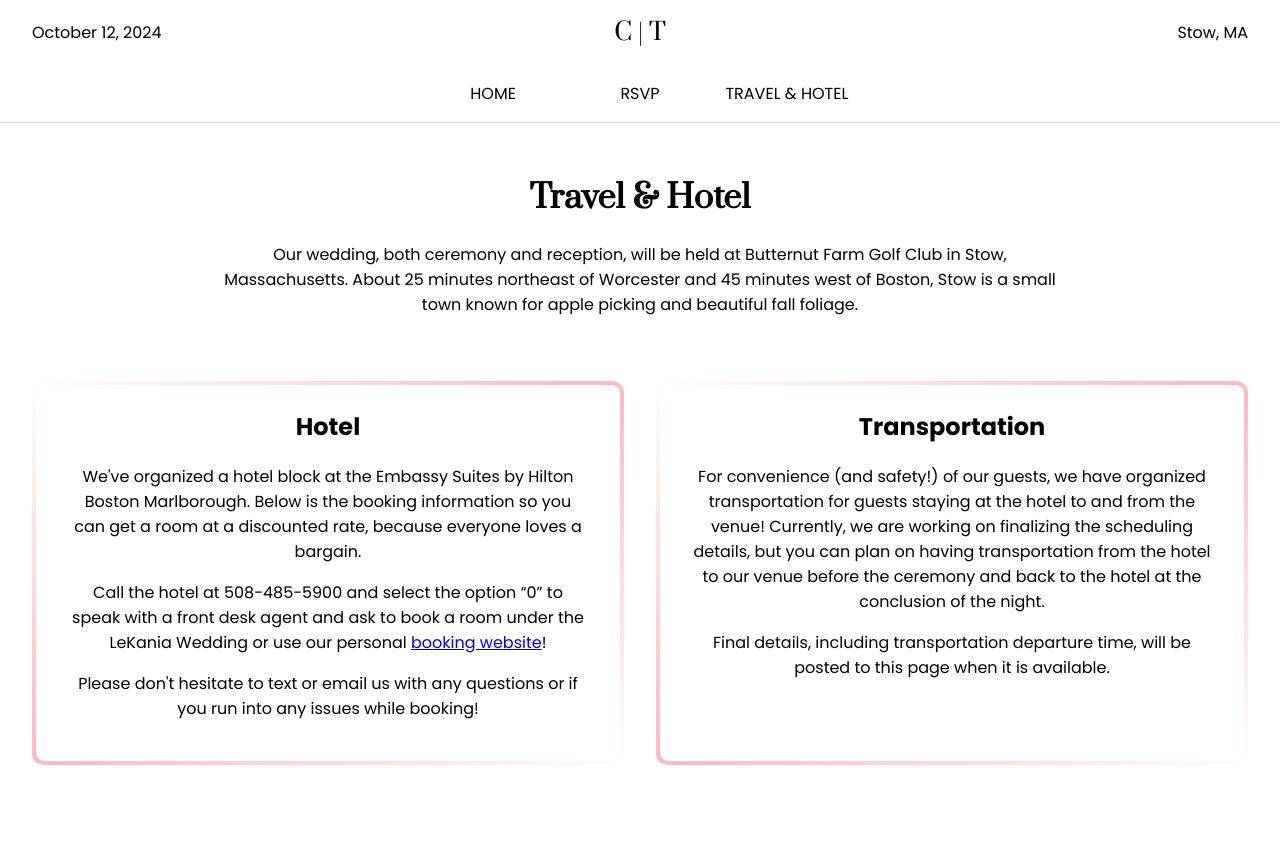
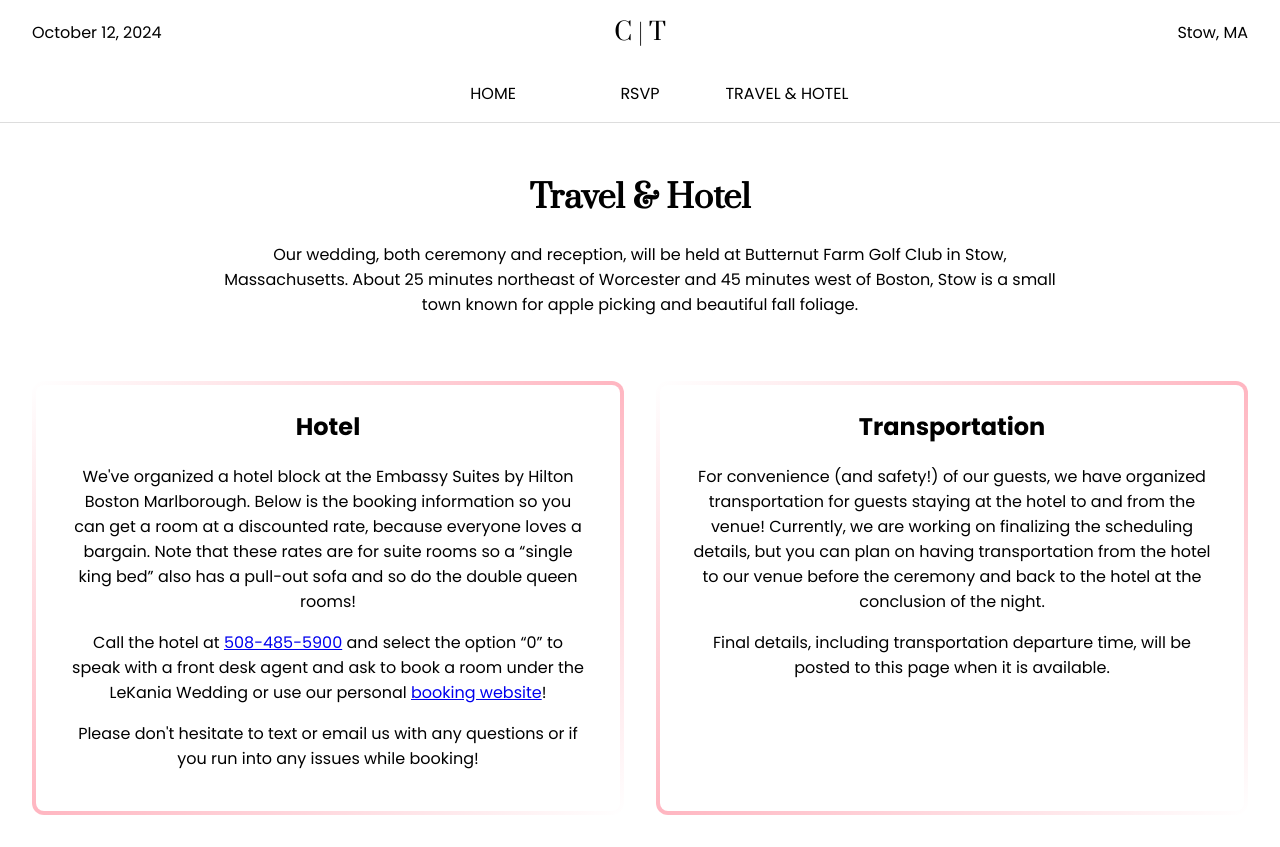
Before and after one commit to APJohns/cltk-wedding, a SvelteKit app: page /travel-and-hotel in a window 1280 px wide. Before the commit the page ends 800 px from the top, so only its background shows below. Built offline with nearby package versions, Linux system fonts and the light colour scheme.

Commit message:
add content

```diff
--- a/src/routes/travel-and-hotel/+page.svelte
+++ b/src/routes/travel-and-hotel/+page.svelte
@@ -14,11 +14,14 @@
 			<p>
 				We've organized a hotel block at the Embassy Suites by Hilton Boston Marlborough. Below is
 				the booking information so you can get a room at a discounted rate, because everyone loves a
-				bargain.
+				bargain. Note that these rates are for suite rooms so a “single king bed” also has a
+				pull-out sofa and so do the double queen rooms!
 			</p>
 			<p>
-				Call the hotel at 508-485-5900 and select the option “0” to speak with a front desk agent
-				and ask to book a room under the LeKania Wedding or use our personal <a
+				Call the hotel at <a href="tel:5084855900">508-485-5900</a> and select the option “0” to
+				speak with a front desk agent and ask to book a room under the LeKania Wedding or use our
+				personal
+				<a
 					href="https://www.hilton.com/en/attend-my-event/bosmaes-906-a1b8c773-d681-41f4-93ce-4bac4637ae23/"
 					>booking website</a
 				>!
```
